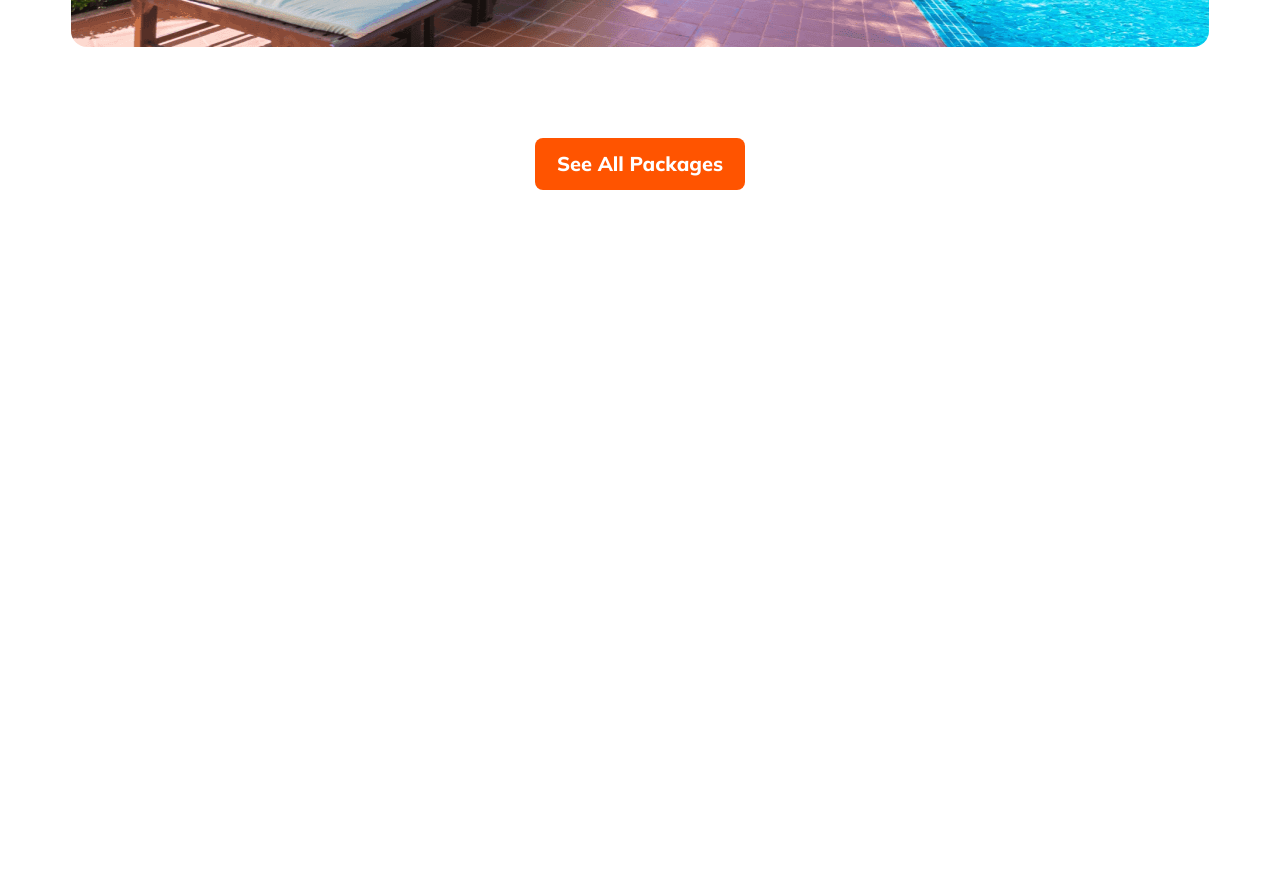
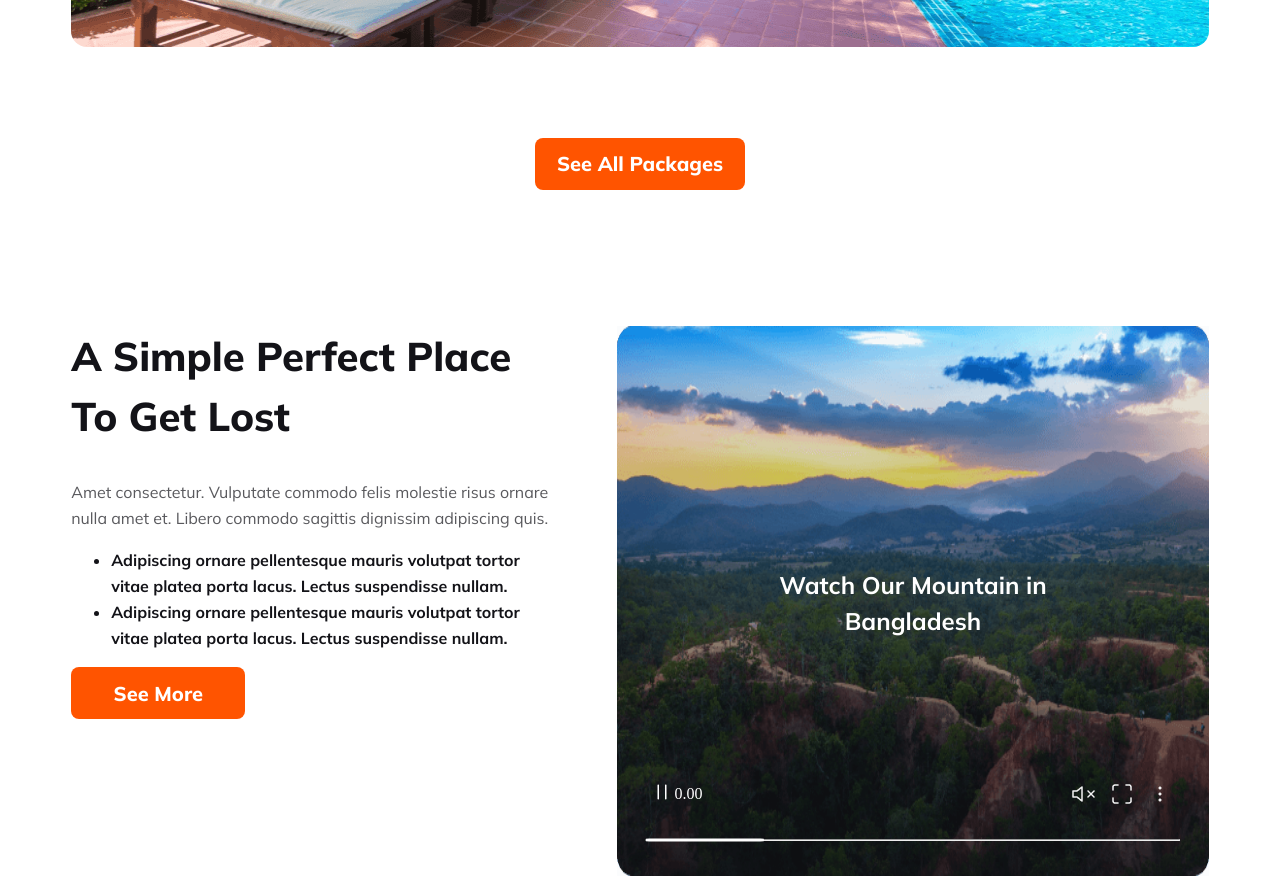
Before and after one commit to AbdullahFaiaz/Assignment-2, a plain HTML site: page index.html in a window 1280 px wide. Shown: the part 5284-6168 px from the top of the page. Before the commit the page ends 5504 px from the top, so only its background shows below. Drawn offline with Linux system fonts and the light colour scheme.

Commit message:
video\get lost section added

```diff
--- a/index.html
+++ b/index.html
@@ -133,7 +133,7 @@
             <div class="booking-card" id="booking-card-2">
                 <div class="line-1">
                     <div class="infos"><span><img src="Images/clock.png" alt="image"></span> <span> &nbsp;7 Day / 6 Night </span> </div>
-                    <div class="infos"><span><img src="Images/people.png" alt="image"></span> <span> &nbsp;Max : 10 </span> </div>
+                    <div class="infos"><span>&nbsp;<img src="Images/people.png" alt="image"></span> <span> &nbsp;Max : 10 </span> </div>
                     <div class="infos"><span><img src="Images/map.png" alt="image"></span> <span> &nbsp;Malaysia </span> </div>
                 </div>
                 <h2 class="line-2">Tour To Satorini</h2>
@@ -161,7 +161,7 @@
             <div class="booking-card" id="booking-card-2">
                 <div class="line-1">
                     <div class="infos"><span><img src="Images/clock.png" alt="image"></span> <span> &nbsp;7 Day / 6 Night </span> </div>
-                    <div class="infos"><span><img src="Images/people.png" alt="image"></span> <span> &nbsp;Max : 10 </span> </div>
+                    <div class="infos"><span>&nbsp;<img src="Images/people.png" alt="image"></span> <span> &nbsp;Max : 10 </span> </div>
                     <div class="infos"><span><img src="Images/map.png" alt="image"></span> <span> &nbsp;Malaysia </span> </div>
                 </div>
                 <h2 class="line-2">Tour To Satorini</h2>
@@ -175,6 +175,32 @@
 
         <div class="package-btn-container"><button class="package-btn">See All Packages</button></div>
 
+
+        <section class="get-lost-section">
+            <div class="text-div">
+                <h1> A Simple Perfect Place To Get Lost </h1>
+                <p class="first-para"> Amet consectetur. Vulputate commodo felis molestie risus  ornare nulla amet et. Libero commodo sagittis dignissim adipiscing quis. </p>
+                <ul>
+                    <li> Adipiscing ornare pellentesque mauris volutpat tortor vitae platea porta lacus. Lectus suspendisse nullam. </li>
+                    <li> Adipiscing ornare pellentesque mauris volutpat tortor vitae platea porta lacus. Lectus suspendisse nullam. </li>
+                </ul>
+                <button class="see-more-btn"> See More </button>
+                </div>
+            <div class="image-div">
+                <img src="Images/Group 40089.png" alt="image">
+                <h3>Watch Our Mountain in Bangladesh</h3>
+                <div class="vid-pause"> <span><img src="Images/vid-pause.png" alt="image"></span> <span>0.00</span></div>
+                <div class="vid-right">
+                    <img src="Images/vid-vol.png" alt="image"><img src="Images/vid-max.png" alt="image"><img src="Images/vid-dots.png" alt="image">
+                </div>
+                <div class="vid-progress">
+                    <hr class="hr">
+                </div>
+                <div class="vid-bar">
+                    <hr class="hr">
+                </div>
+            </div>
+        </section>
     </main>
 </body>
 </html>
--- a/styles/responsive.css
+++ b/styles/responsive.css
@@ -247,4 +247,36 @@
 
 /* ----------------------------Deals and Discount section ends------------------------- */
 
+/* -----------------------------------Get lost section Starts------------------------ */
+
+.get-lost-section{
+    flex-direction: column;
+    height: auto;
 }
+.get-lost-section .text-div{
+    width: 100%;
+    line-height: 24px;
+    margin-bottom: 5%;
+}
+.get-lost-section .image-div{
+    width: 100%;
+}
+.get-lost-section .text-div h1{
+    font-size: 20px;
+    width: 248px;
+    line-height: 28px;
+}
+
+.get-lost-section .image-div> .vid-progress{
+    top: 94%;
+}
+/* ----------------------------Get Lost section ends---------------------------- */
+
+
+
+/* ----------------------------Newslatter section starts---------------------------- */
+
+/* ----------------------------Newslatter section ends---------------------------- */
+
+
+}
--- a/styles/style.css
+++ b/styles/style.css
@@ -469,3 +469,125 @@ main{
     border: 0;
 }
 /* ----------------------------Deals and Discount section ends------------------------- */
+
+
+
+
+/* ----------------------------Get lost section starts---------------------------- */
+.get-lost-section{
+    display: flex;
+    gap: 5%;
+    height: 550px;
+    margin-top: 10%;
+}
+.get-lost-section .text-div{
+    width: 43%;
+}
+.get-lost-section .text-div h1{
+    margin-top: 0;
+    color: #131318;
+    font-family: Mulish;
+    font-size: 40px;
+    font-style: normal;
+    font-weight: 800;
+    line-height: 60px; /* 150% */
+}
+.get-lost-section .text-div .first-para{
+    color: rgba(19, 19, 24, 0.70);
+    font-family: Mulish;
+    font-size: 16px;
+    font-weight: 400;
+    line-height: 26px; /* 162.5% */
+}
+.get-lost-section .text-div ul{
+    color: #131318;
+    font-family: Mulish;
+    font-size: 16px;
+    font-style: normal;
+    font-weight: 700;
+    line-height: 26px; /* 162.5% */
+}
+.get-lost-section .text-div .see-more-btn{
+    color: #FFF;
+    width: 174px;
+    height: 52px;
+    text-align: center;
+    font-family: Mulish;
+    font-size: 20px;
+    font-weight: 800;
+    border-radius: 8px;
+    background-color: #FF5400;
+    border: 0;
+}
+
+.get-lost-section .image-div{
+    width: 52%;
+    position: relative;
+    text-align: center;
+}
+.get-lost-section .image-div>img{
+    width: 100%;
+    height: 100%;
+}
+.get-lost-section .image-div> h3{
+    color: #FFF;
+    font-family: Mulish;
+    font-size: 24px;
+    font-style: normal;
+    font-weight: 700;
+    line-height: 36px; /* 150% */
+    width: 276px;
+    position: absolute;
+    top: 50%;
+    left: 50%;
+    transform: translate(-50%, -80%);
+}
+.get-lost-section .image-div> .vid-pause{
+    display: flex;
+    align-items: center;
+    color: #FFF;
+    position: absolute;
+    top: 85%;
+    left: 10%;
+    transform: translate(-50%, -50%);
+}
+.get-lost-section .image-div> .vid-right{
+    display: flex;
+    align-items: center;
+    color: #FFF;
+    position: absolute;
+    top: 85%;
+    right: 5%;
+    gap: 20%;
+    transform: translate(-50%, -50%);
+}
+.get-lost-section .image-div> .vid-bar hr{
+    color: gray;
+    position: absolute;
+    top: 92%;
+    left: 50%;
+    transform: translate(-50%, -50%);
+    width: 90%;
+}
+.get-lost-section .image-div> .vid-progress{
+    color: #FFF;
+    position: absolute;
+    background-color: white;
+    border-radius: 10%;
+    border: 0;
+    height: 3px;
+    width: 20%;
+    top: 93.38%;
+    left: 14.8%;
+    transform: translate(-50%, -50%);
+    z-index: 100;
+}
+.get-lost-section .image-div> .vid-progress hr{
+    display: none;
+}
+
+/* ----------------------------Get Lost section ends---------------------------- */
+
+/* ----------------------------Newslatter section starts---------------------------- */
+
+/* ----------------------------Newslatter section ends---------------------------- */
```
Also changed, not shown: Images/last.png (added), Images/vid-dots.png (added), Images/vid-max.png (added), Images/vid-pause.png (added), Images/vid-progress.png (added), Images/vid-vol.png (added).
